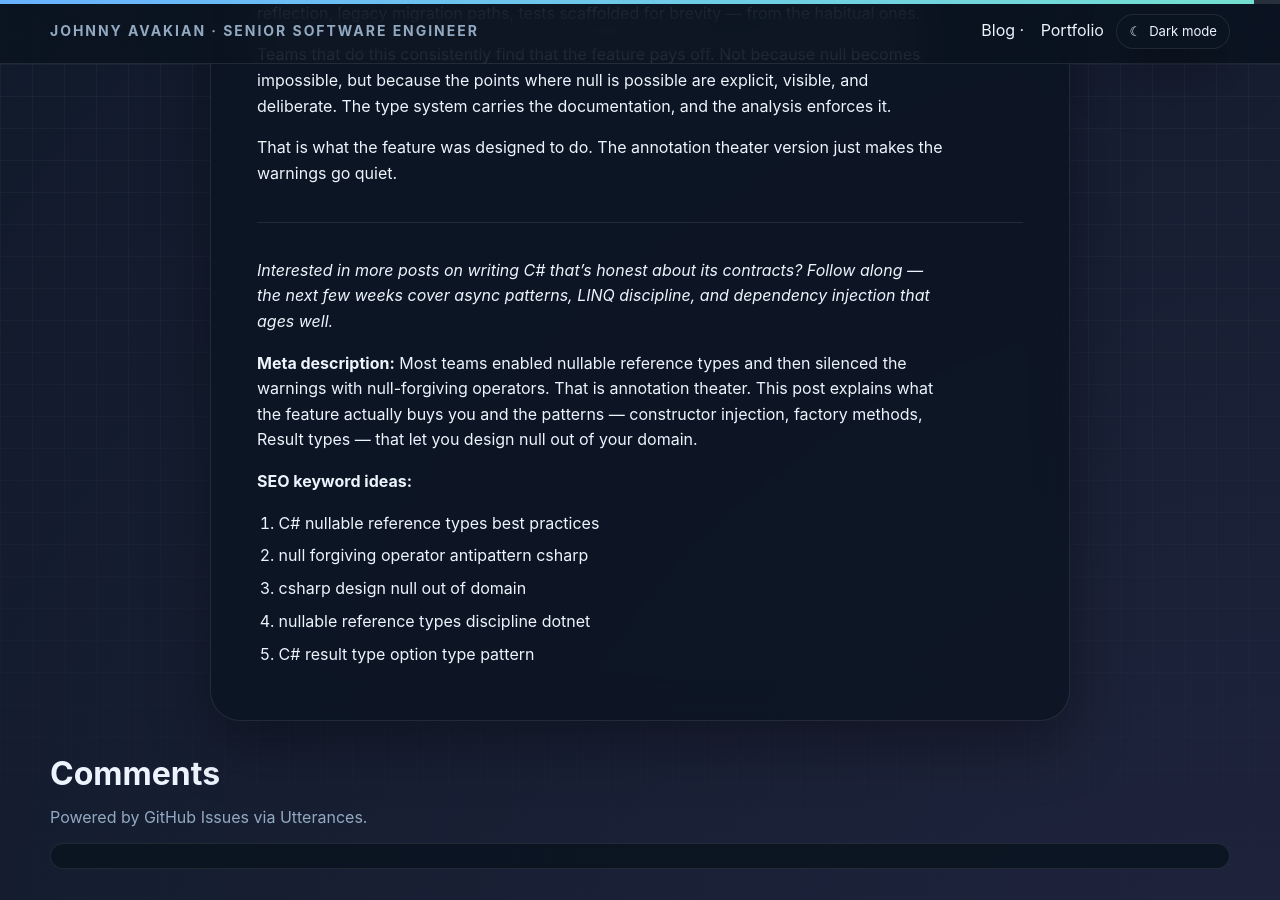
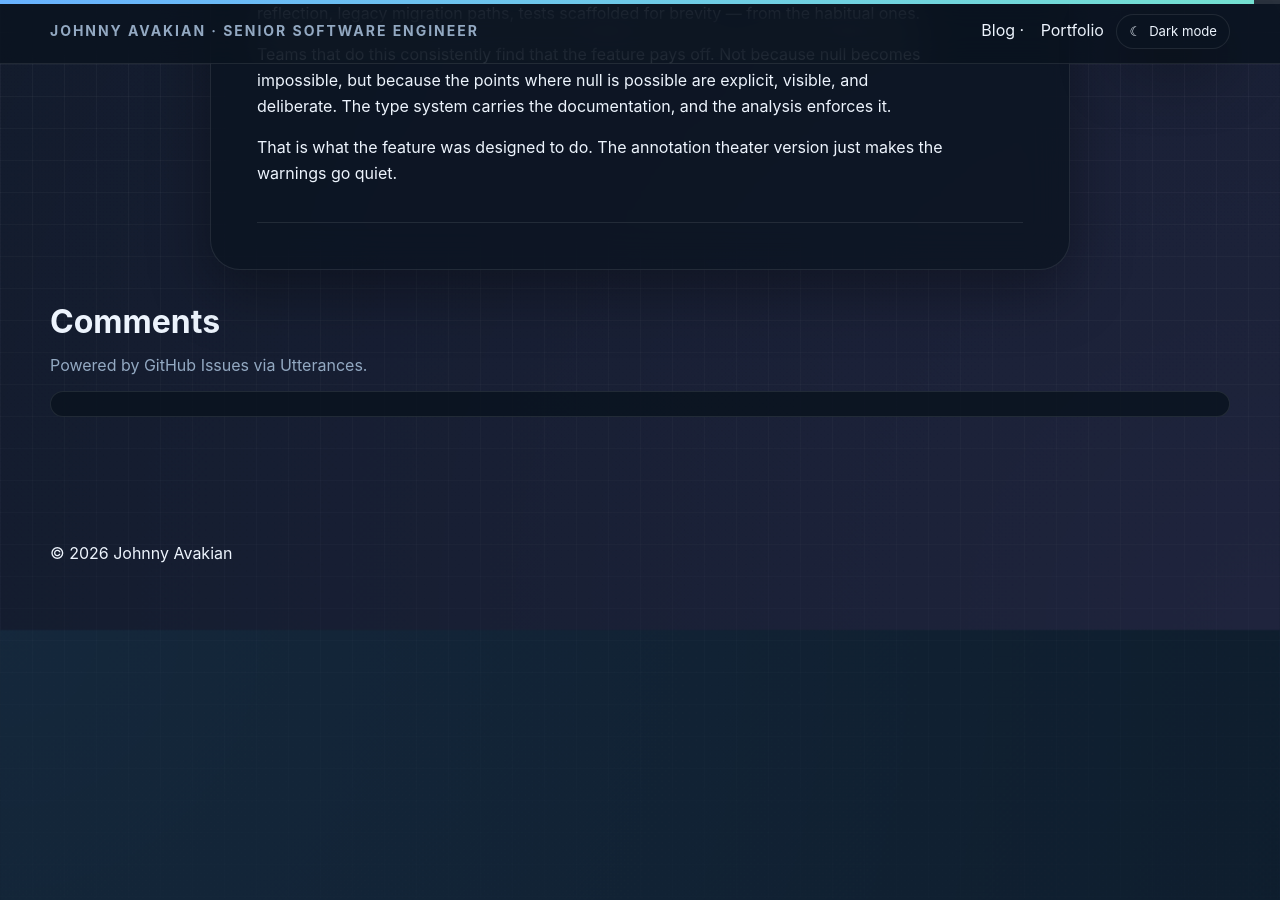
Before and after one commit to codeavak/portfolio_website, a Jekyll site: the page built from _posts/2026-03-27-csharp-nullable-reference-types-discipline.md, in a window 1280 px wide and 900 px high, scrolled down 8950 px. Built offline with Jekyll 4.4.1, drawn with Linux system fonts in a browser that asks for light colours; comment, search, counter and statistics services are not loaded; after the commit the page ends 9580 px from its top, so only the background shows below that.

Commit message:
Update C# nullable reference types post

```diff
--- a/_posts/2026-03-27-csharp-nullable-reference-types-discipline.md
+++ b/_posts/2026-03-27-csharp-nullable-reference-types-discipline.md
@@ -260,15 +260,3 @@ Teams that do this consistently find that the feature pays off. Not because null
 That is what the feature was designed to do. The annotation theater version just makes the warnings go quiet.
 
 ---
-
-*Interested in more posts on writing C# that's honest about its contracts? Follow along — the next few weeks cover async patterns, LINQ discipline, and dependency injection that ages well.*
-
-**Meta description:**
-Most teams enabled nullable reference types and then silenced the warnings with null-forgiving operators. That is annotation theater. This post explains what the feature actually buys you and the patterns — constructor injection, factory methods, Result types — that let you design null out of your domain.
-
-**SEO keyword ideas:**
-1. C# nullable reference types best practices
-2. null forgiving operator antipattern csharp
-3. csharp design null out of domain
-4. nullable reference types discipline dotnet
-5. C# result type option type pattern
```
